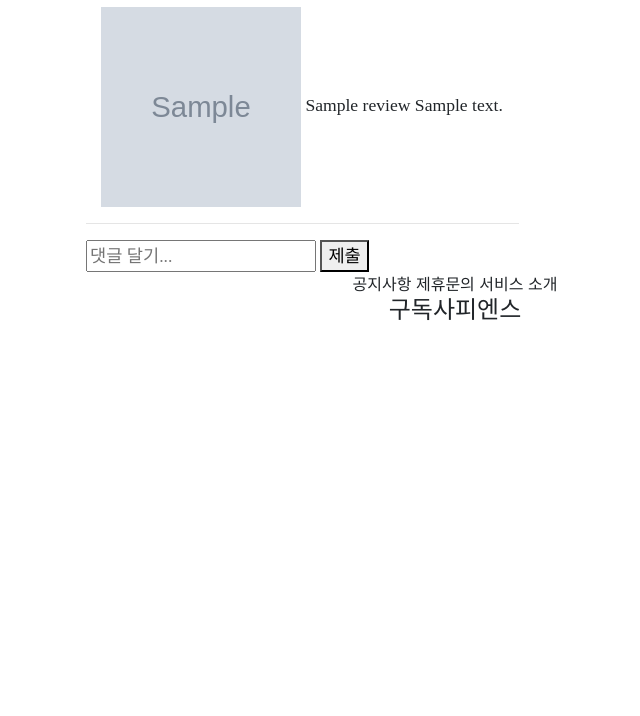
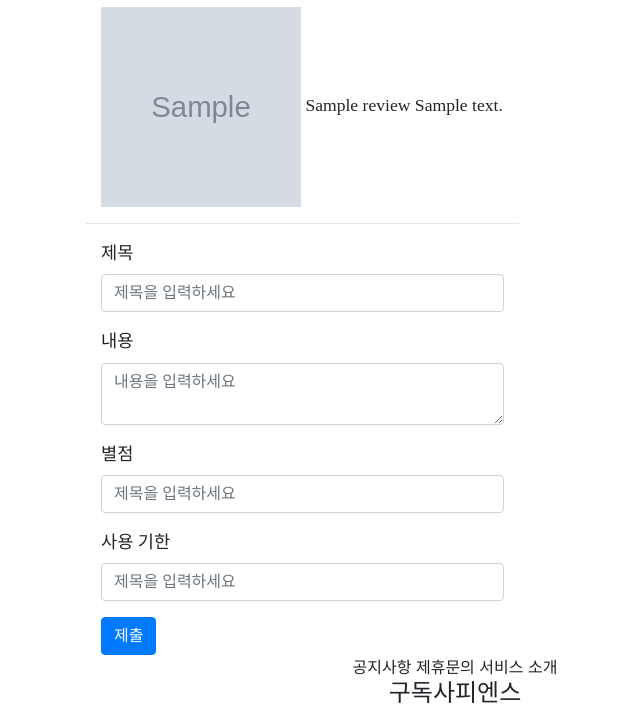
Before and after one commit to TEAM-GudokSapiens/Gudok_Sapiens, a Django app: page /services/detail/1/ in a window 1280 px wide, after a click on "리뷰". Shown: the part 924-1640 px from the top of the page, without its empty margins (185-825 px from the left). Before the commit the page ends 1244 px from the top, so only its background shows below. Run offline with Django 3.2, Linux system fonts and the light colour scheme; tables that the repository leaves empty hold one stand-in row (values such as "Sample post"); grey boxes marked "Sample" are stand-in pictures; some libraries are stand-ins or nearby versions.

Commit message:
Feat: [리뷰 form ajax 적용]

```diff
--- a/reviews/views.py
+++ b/reviews/views.py
@@ -13,7 +13,7 @@ def submit_ajax(request):
     service_id = req['service_id']
     title = req['title']
     content = req['content']
-    score = req['stars']
+    score = req['score']
     period = req['period']
     service = Service.objects.get(id=service_id)
     review = Review.objects.create(target=service, user=request.user,
--- a/services/templates/services/detail.html
+++ b/services/templates/services/detail.html
@@ -80,7 +80,7 @@
                             <div class="review-count d-inline">{{service.review_set.all.count}}개</div>
 
                             {% for review in service.review_set.all %}
-                            <div class="review-content">
+                            <div class="review-container">
                                 <div class="title-block mb-3">
                                     <div class="d-inline">{{review.user}}🌱</div>
                                     <div class="review-date d-inline">{{review.updated_at}}</div>
@@ -95,31 +95,31 @@
                             </div>
                             <hr>
                             {% endfor %}
-                            <!-- <form class="container">
+                            <form class="container">
                                 <div class="form-group">
                                   <label for="title">제목</label>
                                   <input name="title" type="text" class="form-control review-title"  placeholder="제목을 입력하세요">
                                 </div>
                                 <div class="form-group">
                                   <label for="content">내용</label>
-                                  <textarea name="content" class="form-control review-content" placeholder="내용을 입력하세요" rows="3"></textarea>
+                                  <textarea name="content" type="text" class="form-control review-content" placeholder="내용을 입력하세요"></textarea>
                                 </div>
                                 <div class="form-group">
-                                    <label for="content">별점</label>
-                                    <input name="star" type="text" class="form-control review-stars" placeholder="제목을 입력하세요">
+                                    <label for="star">별점</label>
+                                    <input name="star" type="text" class="form-control review-score" placeholder="제목을 입력하세요">
                                   </div>
                                   <div class="form-group">
-                                    <label for="content">사용 기한</label>
+                                    <label for="period">사용 기한</label>
                                     <input name="period" type="text" class="form-control review-period" placeholder="제목을 입력하세요">
                                 </div>
                                 <button type="button" class="btn btn-primary" id="article-create-btn" onclick="onClickSubmit(
                                     {{ service.id }})">제출</button>
-                              </form> -->
-                            <div>
+                              </form>
+                            <!-- <div>
                                 <input class="addReview" type="text" placeholder="댓글 달기...">
                                 <button type="button" onclick="onClickSubmit(
                                     {{ service.id }})">제출</button>
-                            </div>
+                            </div> -->
                         </div>
                     </div>
                     <div class="tab-pane fade" id="pills-contact" role="tabpanel" aria-labelledby="pills-contact-tab">
@@ -157,16 +157,13 @@
 <script>
     const onClickSubmit=async(service_id)=>{
         const url='/reviews/submit_ajax/';
-        const title='title'
-        const content='content'
-        const stars=6
-        const period=5
-        // const title=document.querySelector(`.review-title`).value
-        // const content=document.querySelector(`.review-content`).value
-        // const stars=document.querySelector(`.review-stars`).value
-        // const period=document.querySelector(`.review-period`).value
+        const title=document.querySelector(`.review-title`).value
+        const content=document.querySelector(`.review-content`).value
+        const score=document.querySelector(`.review-score`).value
+        const period=document.querySelector(`.review-period`).value
+        console.log(content)
         const {data}=await axios.post(url,{
-            service_id ,title, content, stars, period
+            service_id ,title, content, score, period
         });
         submitHandleResponse(data.service_id, data.review_id, data.content);
     };
--- a/static/base.css
+++ b/static/base.css
@@ -207,7 +207,7 @@
 .review-count {
   padding-top: 15px;
 }
-.review-content {
+.review-container {
   margin: 15px 0px 5px 15px;
 }
 
```
